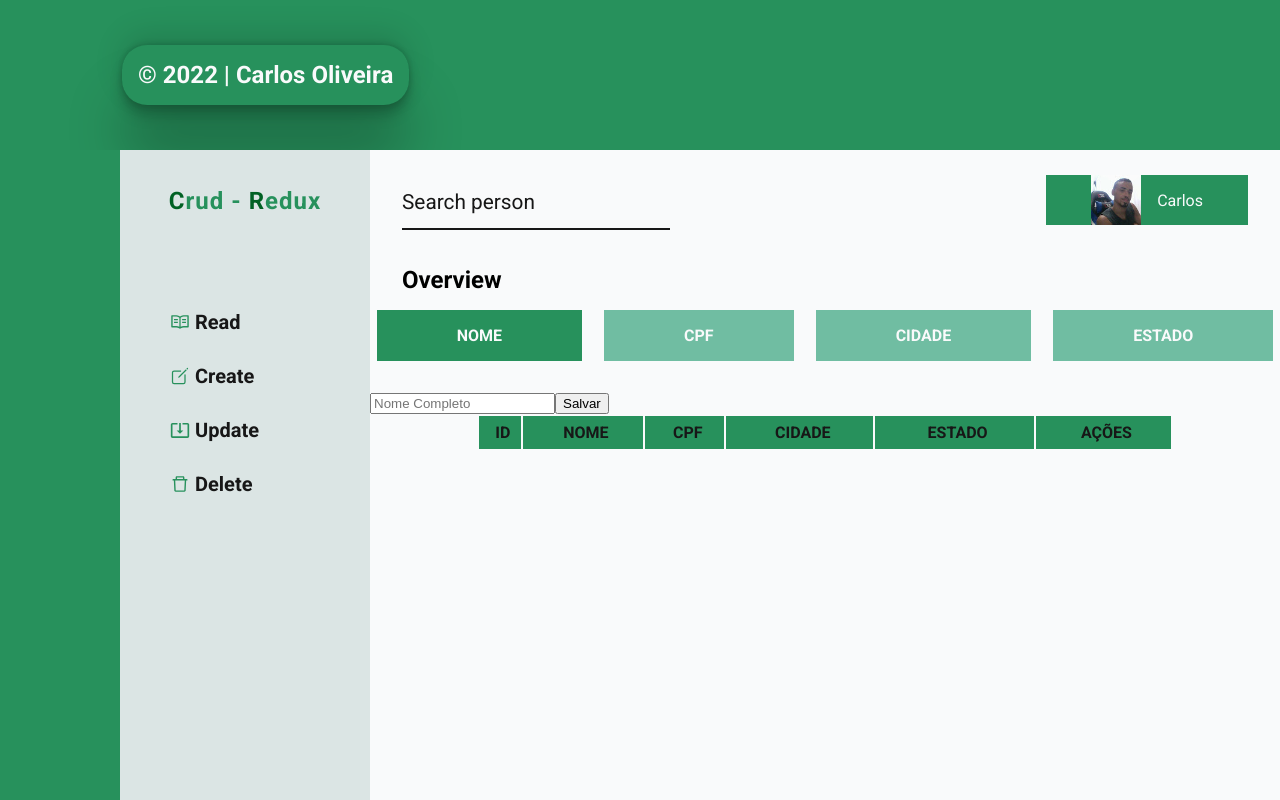
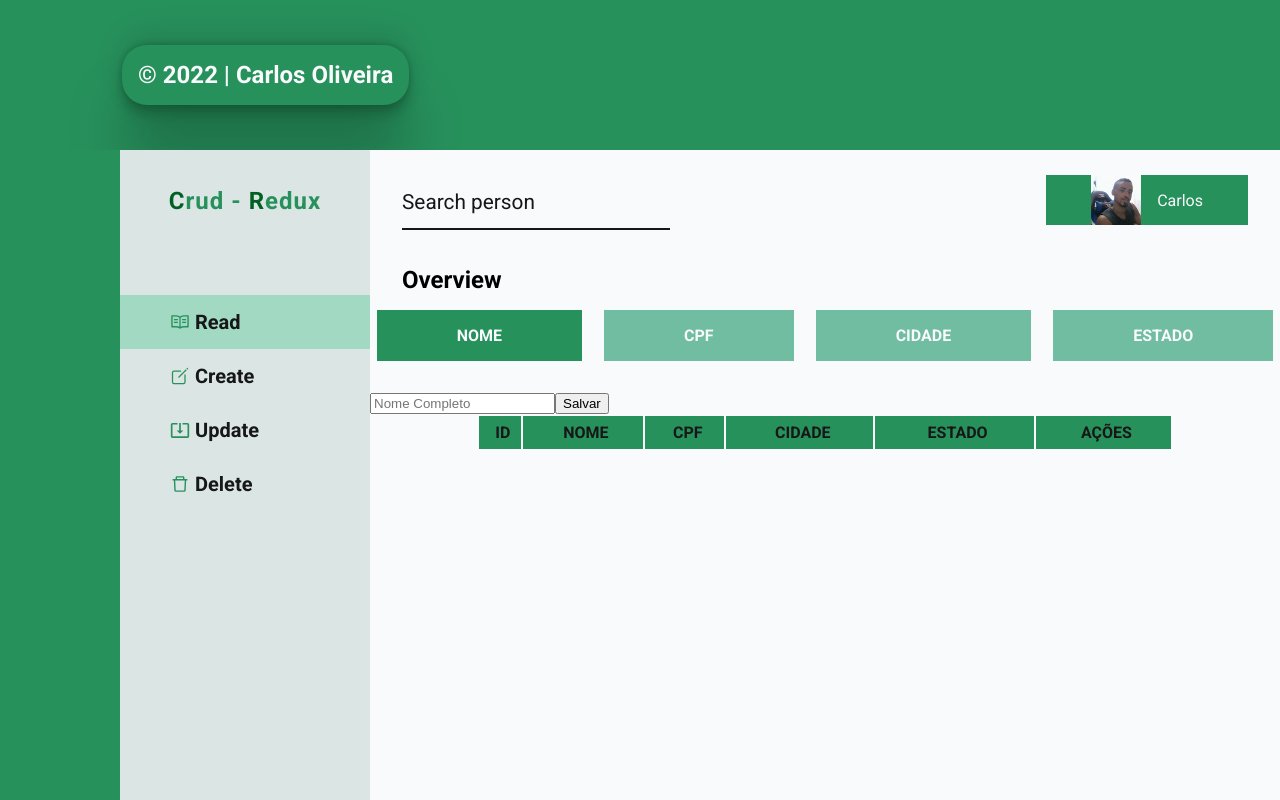
Before and after one commit to carlossroliveira/Crud-Redux, a React (Vite) app: page / in a window 1280 px wide. Built offline with nearby package versions, Linux system fonts and the light colour scheme.

Commit message:
Changes aside

```diff
--- a/src/components/Layout/part/Aside/aside.module.scss
+++ b/src/components/Layout/part/Aside/aside.module.scss
@@ -44,5 +44,9 @@
         background-color: $background--color-3;
       }
     }
+
+    .visible {
+      background-color: $background--color-3;
+    }
   }
 }
--- a/src/components/Layout/part/Aside/index.tsx
+++ b/src/components/Layout/part/Aside/index.tsx
@@ -1,7 +1,7 @@
 // -------------------------------------------------
 // Packages
 // -------------------------------------------------
-import React from 'react';
+import React, { useState } from 'react';
 import { Link } from 'react-router-dom';
 import { IoCreateOutline } from 'react-icons/io5';
 import { MdSystemUpdateAlt } from 'react-icons/md';
@@ -10,8 +10,19 @@ import { AiOutlineRead, AiOutlineDelete } from 'react-icons/ai';
 // Styles
 // -------------------------------------------------
 import styles from './aside.module.scss';
+// -------------------------------------------------
+// Types
+// -------------------------------------------------
+import { stylesTypes } from './types';
 
 export const Aside = () => {
+  const [value, setValue] = useState<stylesTypes>('/');
+
+  const stylesFcOne = () => setValue('/');
+  const stylesFcTwo = () => setValue('/Create');
+  const stylesFcThree = () => setValue('/Update');
+  const stylesFcFour = () => setValue('/Delete');
+
   return (
     <div className={styles.container}>
       <h1 className={styles.container__title}>
@@ -20,7 +31,12 @@ export const Aside = () => {
       </h1>
 
       <section className={styles.container__section}>
-        <div className={styles.container__div__main}>
+        <div
+          className={`${styles.container__div__main} ${
+            value === '/' && styles.visible
+          }`}
+          onClick={() => stylesFcOne()}
+        >
           <Link to="/">
             <div className={styles.container__div}>
               <AiOutlineRead />
@@ -29,7 +45,12 @@ export const Aside = () => {
           </Link>
         </div>
 
-        <div className={styles.container__div__main}>
+        <div
+          className={`${styles.container__div__main} ${
+            value === '/Create' && styles.visible
+          }`}
+          onClick={() => stylesFcTwo()}
+        >
           <Link to="/Create">
             <div className={styles.container__div}>
               <IoCreateOutline />
@@ -38,7 +59,12 @@ export const Aside = () => {
           </Link>
         </div>
 
-        <div className={styles.container__div__main}>
+        <div
+          className={`${styles.container__div__main} ${
+            value === '/Update' && styles.visible
+          }`}
+          onClick={() => stylesFcThree()}
+        >
           <Link to="/Update">
             <div className={styles.container__div}>
               <MdSystemUpdateAlt />
@@ -47,7 +73,12 @@ export const Aside = () => {
           </Link>
         </div>
 
-        <div className={styles.container__div__main}>
+        <div
+          className={`${styles.container__div__main} ${
+            value === '/Delete' && styles.visible
+          }`}
+          onClick={() => stylesFcFour()}
+        >
           <Link to="/Delete">
             <div className={styles.container__div}>
               <AiOutlineDelete />
--- /dev/null
+++ b/src/components/Layout/part/Aside/types.ts
@@ -0,0 +1 @@
+export type stylesTypes = '/' | '/Create' | '/Update' | '/Delete';
```
